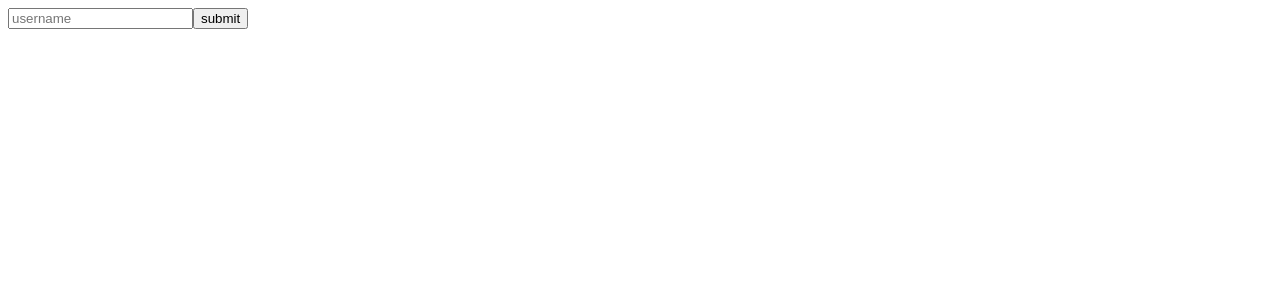
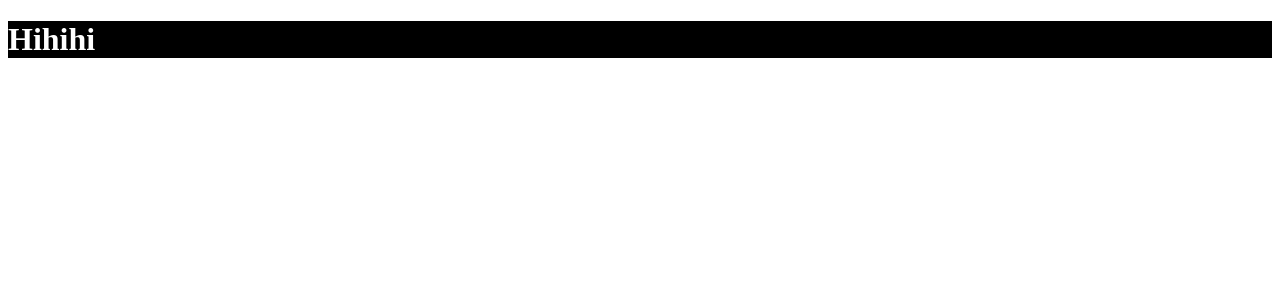
Before and after one commit to ErinSY/Typescript_, a React (Create React App) app: page / in a window 1280 px wide. Shown: the top 300 px of the page. Built offline with nearby package versions, Linux system fonts and the light colour scheme.

Commit message:
ADD: Theme_styledcomponent

```diff
--- a/src/App.tsx
+++ b/src/App.tsx
@@ -1,21 +1,30 @@
 import React, { useState } from 'react';
+import styled from 'styled-components';
 
 function App() {
-  const [username, setuseName] = useState('');
-  const onChange = (event: React.FormEvent<HTMLInputElement>) => {
-    console.log(event.currentTarget.value);
-    const {
-      currentTarget: { value },
-    } = event;
-    setuseName(value);
-  };
-  const onSubmit = (event: React.FormEvent<HTMLFormElement>) => {
-    event.preventDefault();
-    console.log('hello', username);
-  };
+  // const [username, setuseName] = useState('');
+  // const onChange = (event: React.FormEvent<HTMLInputElement>) => {
+  //   console.log(event.currentTarget.value);
+  //   const {
+  //     currentTarget: { value },
+  //   } = event;
+  //   setuseName(value);
+  // };
+  // const onSubmit = (event: React.FormEvent<HTMLFormElement>) => {
+  //   event.preventDefault();
+  //   console.log('hello', username);
+  // };
+
+  const Container = styled.div`
+    background-color: ${(props) => props.theme.bgColor};
+  `;
+
+  const H1 = styled.h1`
+    color: ${(props) => props.theme.textColor};
+  `;
   return (
-    <div>
-      <form onSubmit={onSubmit}>
+    <Container>
+      {/* <form onSubmit={onSubmit}>
         <input
           type='text'
           placeholder='username'
@@ -23,8 +32,9 @@ function App() {
           onChange={onChange}
         />
         <button>submit</button>
-      </form>
-    </div>
+      </form> */}
+      <H1>Hihihi</H1>
+    </Container>
   );
 }
 
--- a/src/index.tsx
+++ b/src/index.tsx
@@ -1,8 +1,14 @@
 import ReactDOM from 'react-dom/client';
+import { ThemeProvider } from 'styled-components';
+import { lightTheme, DarkTheme } from './theme';
 
 import App from './App';
 
 const root = ReactDOM.createRoot(
   document.getElementById('root') as HTMLElement
 );
-root.render(<App />);
+root.render(
+  <ThemeProvider theme={DarkTheme}>
+    <App />
+  </ThemeProvider>
+);
--- /dev/null
+++ b/src/theme.ts
@@ -0,0 +1,13 @@
+import { DefaultTheme } from 'styled-components';
+
+export const lightTheme: DefaultTheme = {
+  bgColor: 'white',
+  textColor: 'black',
+  btnColor: 'tomato',
+};
+
+export const DarkTheme: DefaultTheme = {
+  bgColor: 'black',
+  textColor: 'white',
+  btnColor: 'teal',
+};
```
Also changed, not shown: src/styled.d.ts (added, +11 -0 lines), src/dist/App.js, src/dist/index.js, src/dist/theme.js (added).
